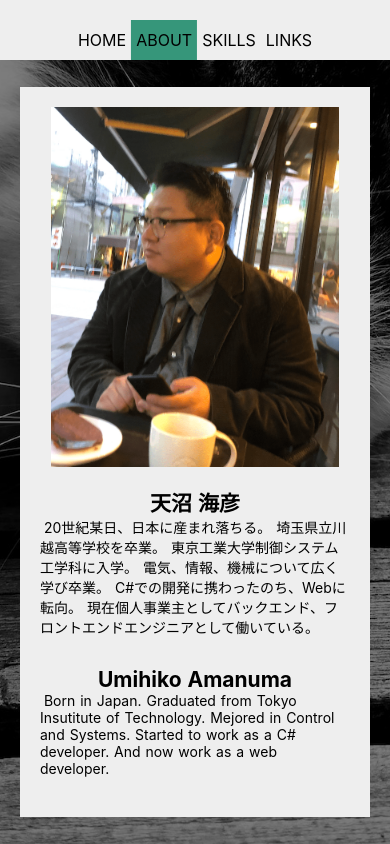
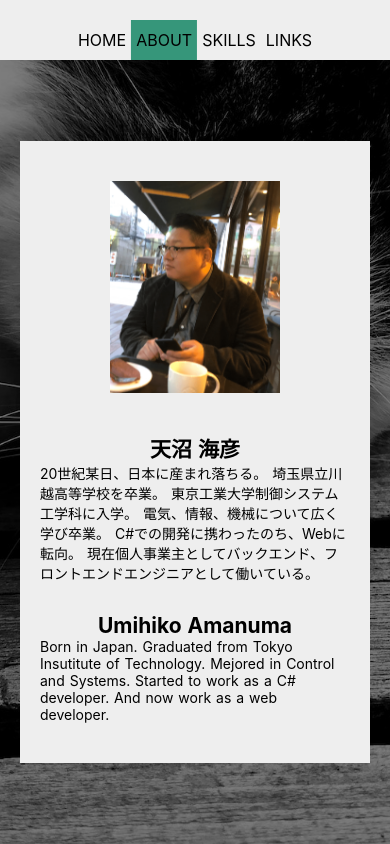
Before and after one commit to umigit/portfolio-nuxt, a Nuxt app: page /about in a window 390 px wide. Built offline with nearby package versions, Linux system fonts and the light colour scheme.

Commit message:
fix "about" layout

```diff
--- a/components/Profile.vue
+++ b/components/Profile.vue
@@ -14,6 +14,7 @@
 
 <style>
 p {
-  white-space: wrap;
+  white-space: pre-line;
+  text-indent: 0em;
 }
 </style>
--- a/components/ProfileEn.vue
+++ b/components/ProfileEn.vue
@@ -17,6 +17,6 @@
 }
 
 p {
-  white-space: pre-wrap;
+  white-space: pre-line;
 }
 </style>
--- a/pages/about.vue
+++ b/pages/about.vue
@@ -36,7 +36,8 @@ export default {
 
 .poster {
   background-color: #eee;
-  max-width: 900px;
+  width: 80%;
+  max-width: 950px;
   margin: 20px;
   padding: 20px 0;
   position: relative;
@@ -44,26 +45,44 @@ export default {
   display: flex;
   flex-wrap: wrap;
   justify-content: center;
-  align-items: center;
+  align-items: flex-start;
 }
 
 .my-photo {
   max-height: 360px;
-  padding: 0 20px;
+  width: 40%;
+  padding: 20px;
   object-fit: contain;
 }
 
 .profile {
   padding: 20px;
+  flex: 1;
 }
 
 p {
   text-align: left;
 }
 
-@media screen and (max-width: 479px) {
+@media screen and (max-width: 959px) {
+  .poster {
+    width: 100%;
+  }
+}
+
+@media screen and (max-width: 519px) {
+  .poster {
+    flex-direction: column;
+    align-items: center;
+  }
+
+  .my-photo {
+    width: 60%;
+  }
+
   .profile {
     font-size: 14px;
   }
 }
+
 </style>
```
